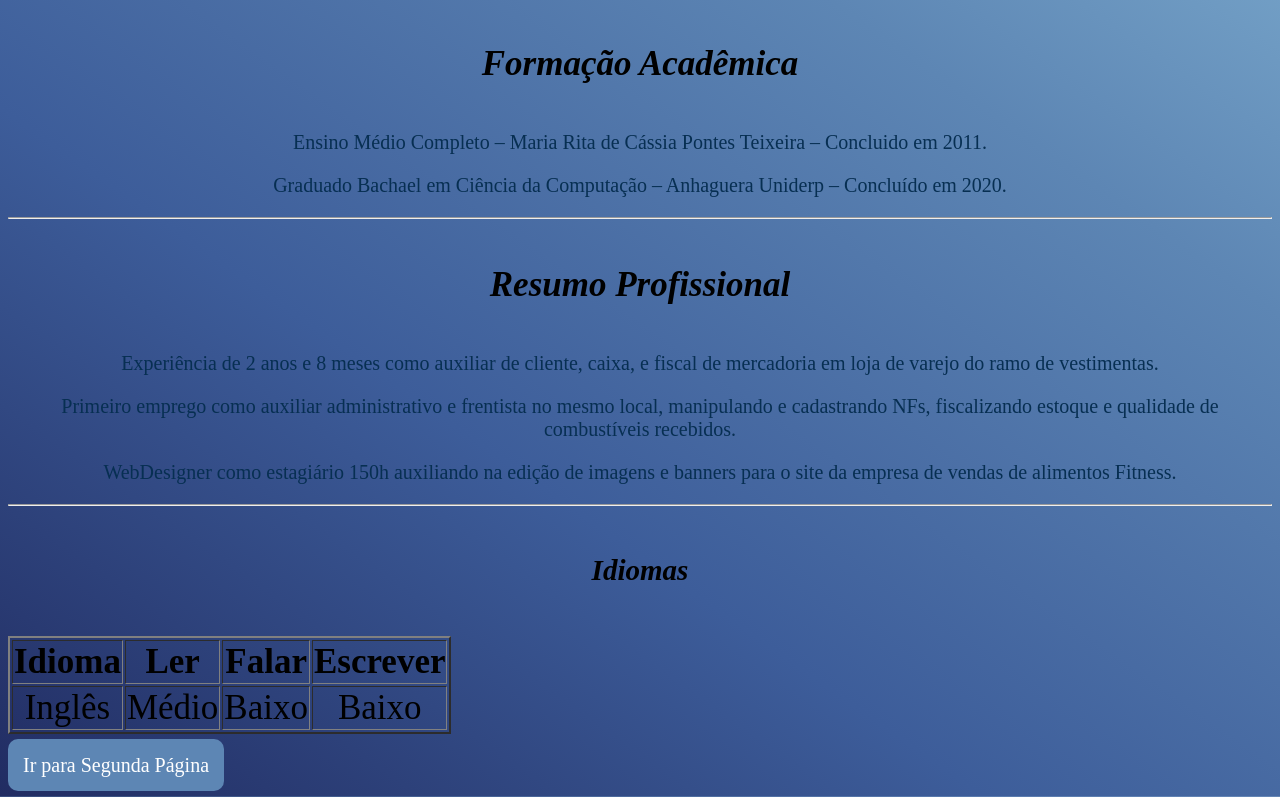
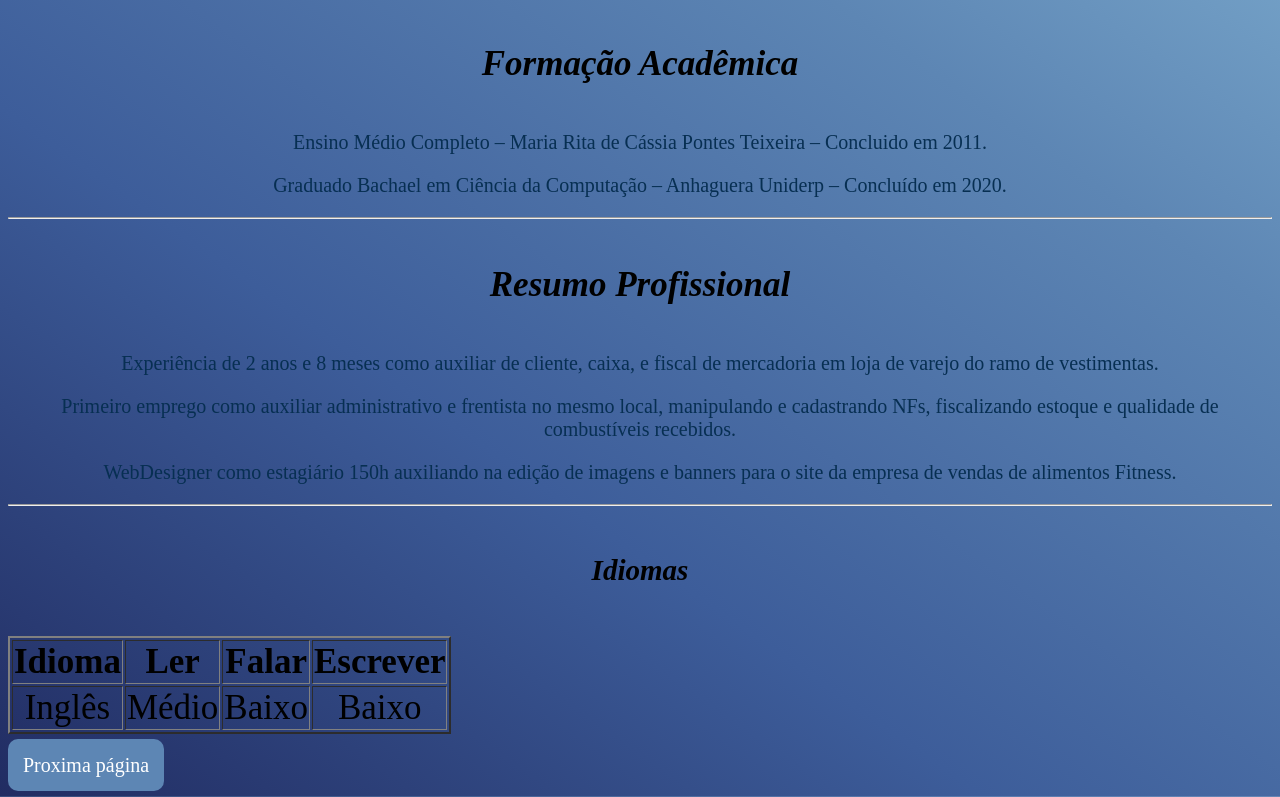
Before and after one commit to JosielSSoares/Portfolio, a plain HTML site: page index.html in a window 1280 px wide. Shown: the part 1064-1861 px from the top of the page. Drawn offline with Linux system fonts and the light colour scheme; files that its build step writes are made by us from their sources; files whose address does not match are found by name; a web font is replaced by a local one.

Commit message:
Teste para Brench
Atualizado texto HTML para Brench

```diff
--- a/index.html
+++ b/index.html
@@ -81,7 +81,7 @@
      </div>
     <!-- Link URL Relativo-->
     <div>
-        <p><a class="botao" href="pagina2.html">Ir para Segunda Página</a></p>
+        <p><a class="botao" href="pagina2.html">Proxima página</a></p>
     </div>
 </body>
 </html>
```
